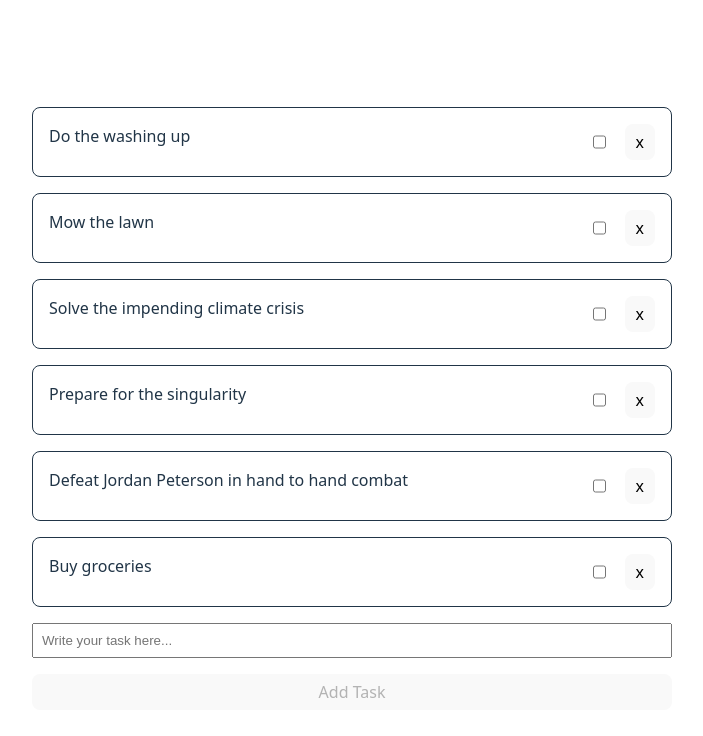
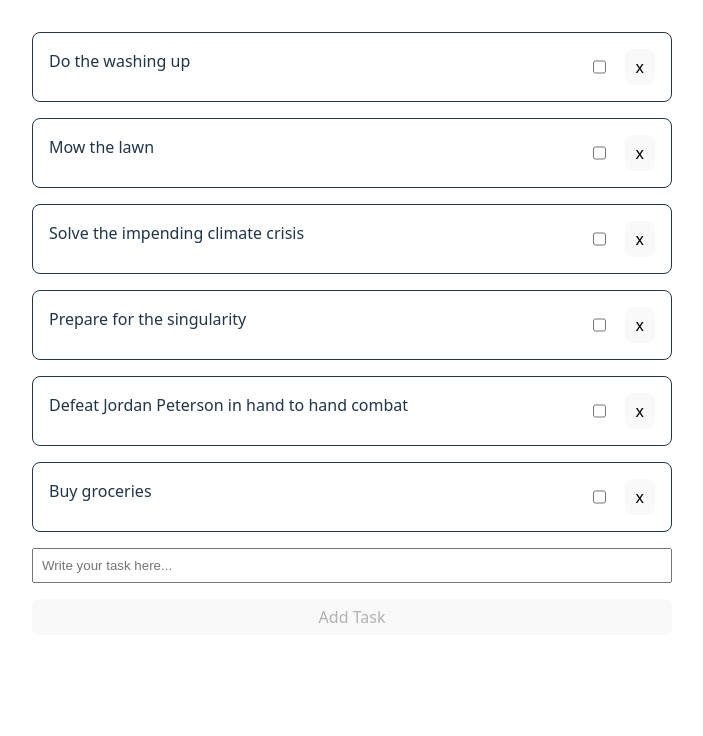
Before and after one commit to jaketysome/react-todo, a React (Vite) app: page / in a window 1280 px wide. Shown: the top 736 px of the page, without its empty margins (288-991 px from the left). Built offline with nearby package versions, Linux system fonts and the light colour scheme.

Commit message:
todo list styling updates

```diff
--- a/src/App.css
+++ b/src/App.css
@@ -12,6 +12,8 @@
 }
 
 .todo-list ul {
+  max-height: 600px;
+  overflow-y: scroll;
   display: flex;
   flex-direction: column;
   list-style: none;
--- a/src/index.css
+++ b/src/index.css
@@ -25,9 +25,10 @@ a:hover {
 body {
   margin: 0;
   display: flex;
+  overflow: hidden;
   min-width: 320px;
   place-items: center;
-  min-height: 100vh;
+  max-height: 100vh;
 }
 
 h1 {
```
